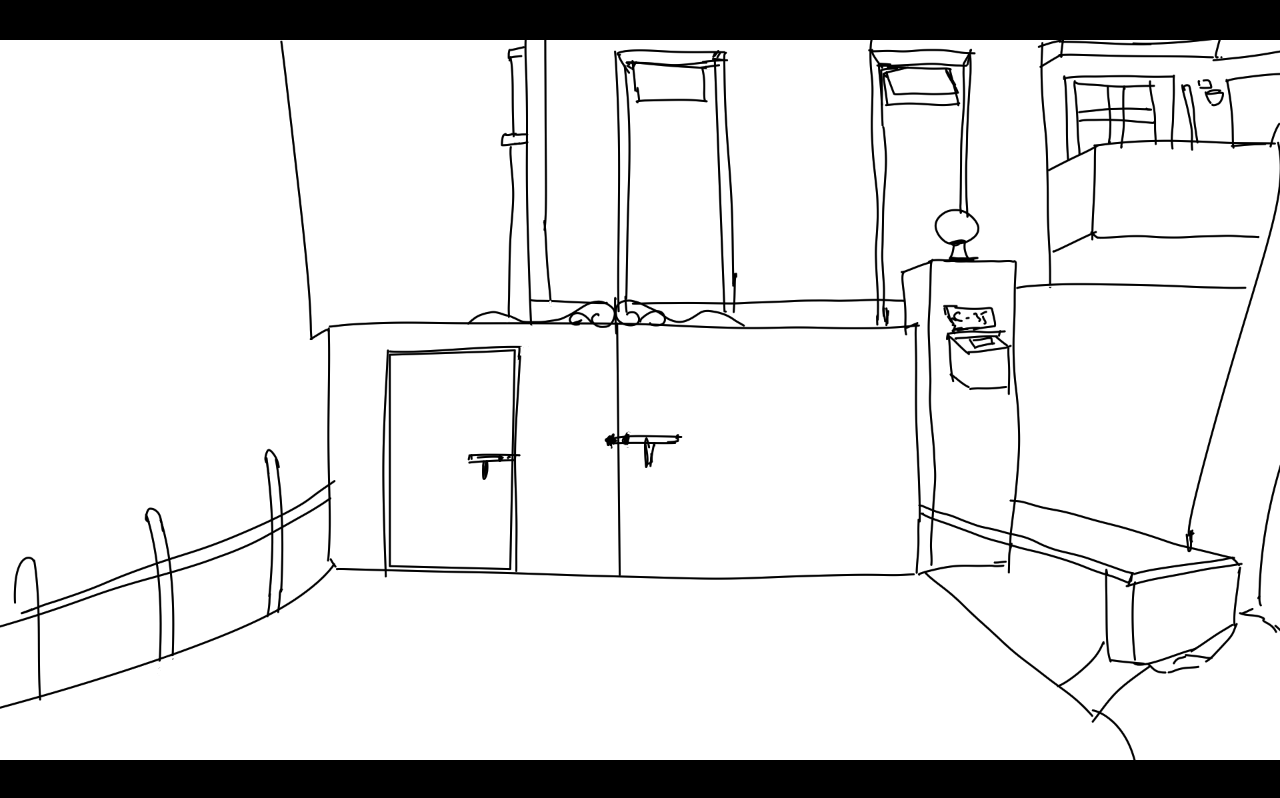
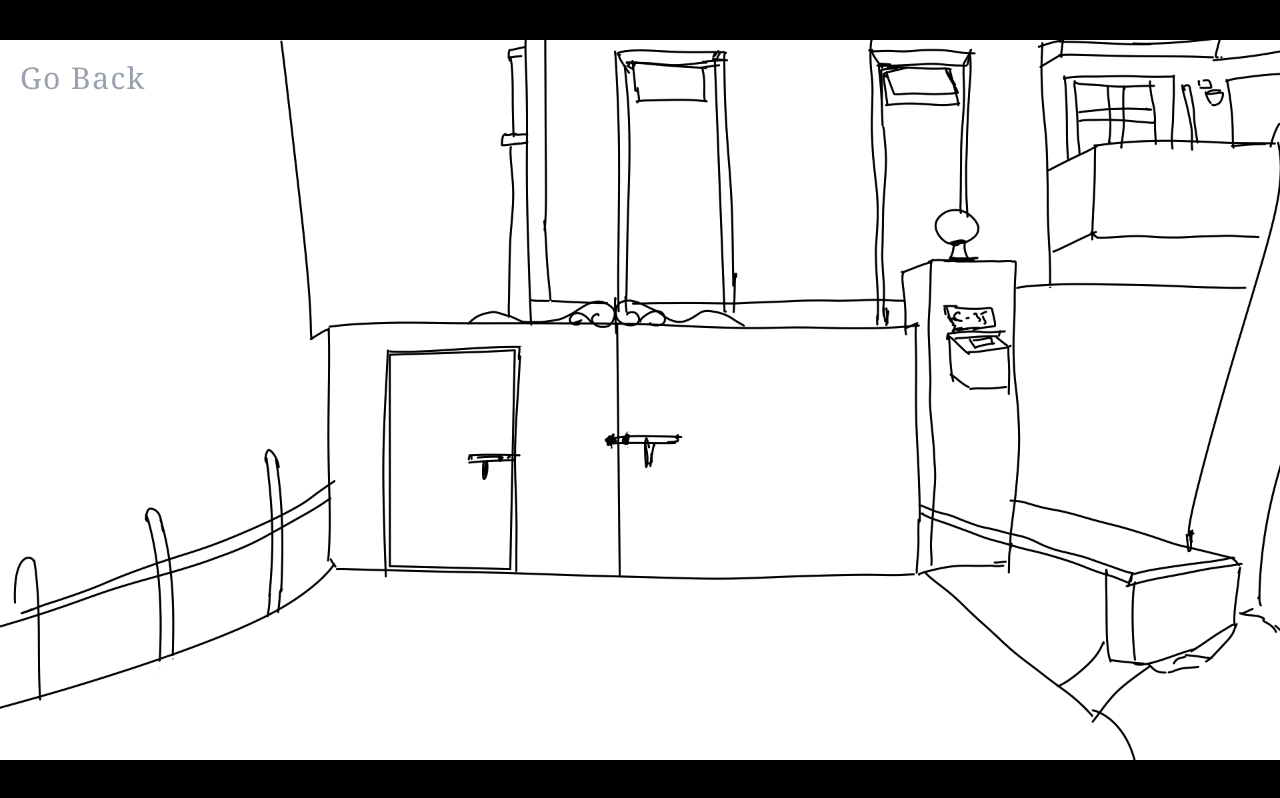
Before and after one commit to Ultra-Moz/personal-art, a React (Vite) app: page / in a window 1280 px wide. Built offline with nearby package versions, Linux system fonts and the light colour scheme.

Commit message:
Added Go Back functionality

```diff
--- a/src/App.jsx
+++ b/src/App.jsx
@@ -5,23 +5,43 @@ import DoorScene from "./scenes/DoorScene";
 
 const SCENES = {
   outside: OutsideScene,
-  gate:GateScene,
-  door:DoorScene
+  gate: GateScene,
+  door: DoorScene,
 };
 
 const App = () => {
   const [visible, setVisible] = useState(true);
   const [currentScene, setCurrentScene] = useState("outside");
-  const [prevScene, setPrevScene] = useState(null);
+  const [prevScenes, setPrevScenes] = useState([])
 
   const goTo = (sceneId) => {
-    setPrevScene(currentScene)
+    setPrevScenes((prevHistory => [...prevHistory, currentScene]));
     setVisible(false);
     setTimeout(() => {
       setCurrentScene(sceneId);
       setVisible(true);
     }, 300);
   };
+
+const goBack = () => {
+
+  if (prevScenes.length === 0) return;
+
+
+  const lastScene = prevScenes[prevScenes.length - 1];
+  const historyCopy = [...prevScenes];
+  historyCopy.pop();
+
+
+  setVisible(false);
+
+
+  setTimeout(() => {
+    setCurrentScene(lastScene);
+    setPrevScenes(historyCopy);
+    setVisible(true);
+  }, 300);
+};
   const SceneComponent = SCENES[currentScene];
 
   return (
@@ -36,9 +56,19 @@ const App = () => {
         }}
       >
         <SceneComponent goTo={goTo} />
+
+        <button
+          className="text-3xl text-red-900 tracking-wider left-5 top-5 z-50 font-serif relative group
+             cursor-pointer transition-colors duration-300
+             disabled:text-gray-400 disabled:cursor-not-allowed"
+          onClick={() => goBack()}
+          disabled={prevScenes.length === 0}
+        >
+          Go Back
+          <span className="absolute bottom-0 left-0 w-full h-0.75 bg-red-900 scale-x-0 transition-transform duration-500 origin-left group-hover:group-disabled:scale-x-0 group-hover:scale-x-100"></span>
+        </button>
       </div>
     </div>
   );
 };
-
 export default App;
```
